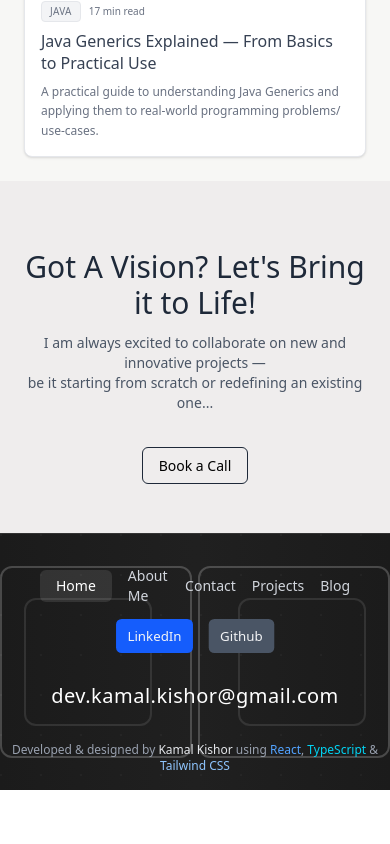
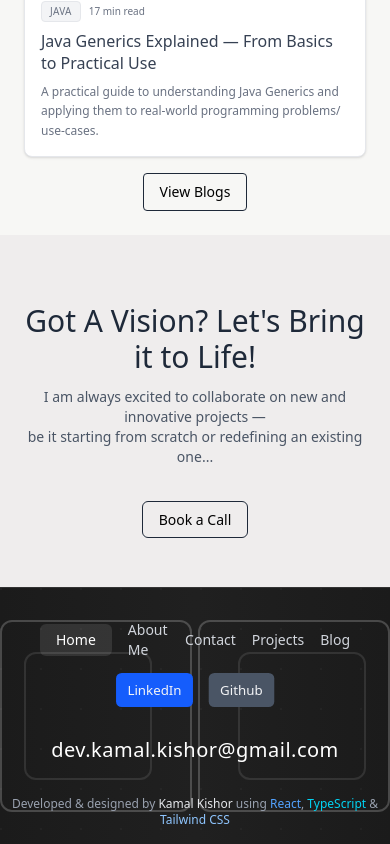
Before and after one commit to kkamal11/kkamal11.github.io, a React (Vite) app: page / in a window 390 px wide. Shown: the part 5739-6583 px from the top of the page. Before the commit the page ends 6529 px from the top, so only its background shows below. Built offline with nearby package versions, Linux system fonts and the light colour scheme.

Commit message:
added vw blog btn

```diff
--- a/src/components/BlogsSection.tsx
+++ b/src/components/BlogsSection.tsx
@@ -1,5 +1,6 @@
 import { blogs } from "../utils/Data";
 import { type Blog } from "../utils/Data";
+import { NavLink } from "react-router-dom";
 
 export default function BlogsSection() {
   return (
@@ -18,8 +19,13 @@ export default function BlogsSection() {
             <BlogCard key={blog.id} blog={blog} />
           ))}
         </div>
-
-      </div>
+       </div>
+        <div className="flex items-center justify-center mt-4 sm:mt-8">
+            <NavLink to={'/blog'}
+            className="border border-gray-800 px-4 py-2 rounded text-sm hover:bg-black hover:text-white transition cursor-pointer"
+            > View Blogs
+            </NavLink>
+        </div>
     </section>
   );
 }
```
